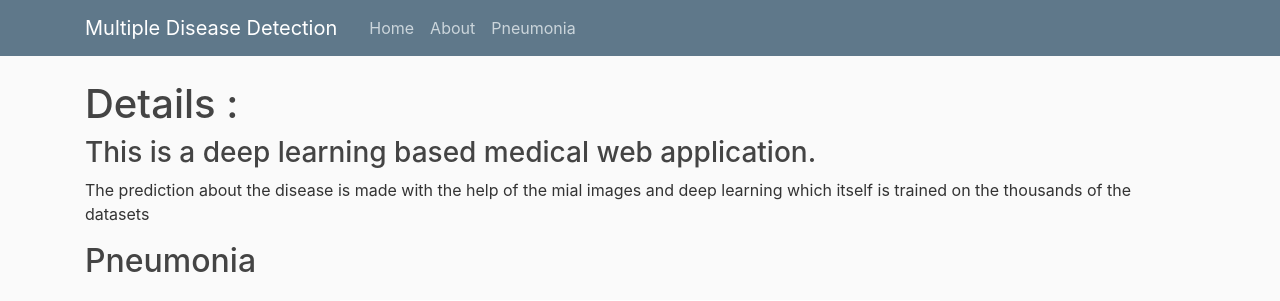
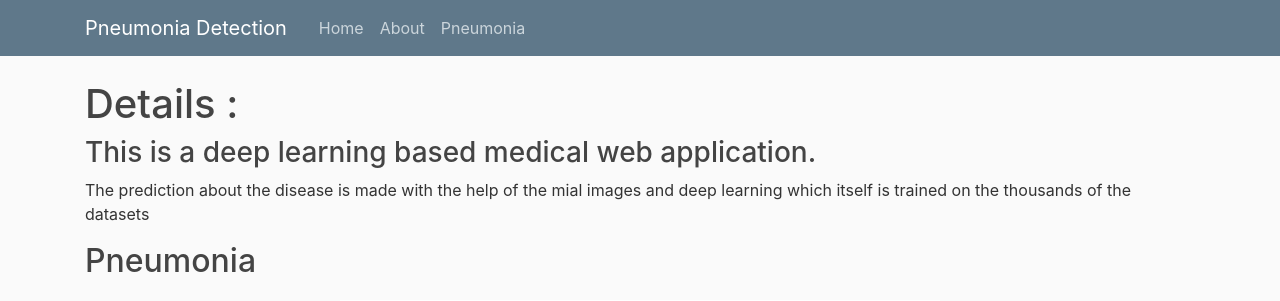
Before and after one commit to GSaiDheeraj/End-to-End-Pneumonia-Detection, a Flask app: page /about in a window 1280 px wide. Shown: the top 301 px of the page. Run offline with Flask 2, Linux system fonts and the light colour scheme; some libraries are stand-ins or nearby versions.

Commit message:
Update about.html

```diff
--- a/template/about.html
+++ b/template/about.html
@@ -51,7 +51,7 @@
 	<header class="site-header">
   <nav class="navbar navbar-expand-md navbar-dark bg-steel fixed-top">
     <div class="container">
-      <a class="navbar-brand mr-4" href="/">Multiple Disease Detection</a>
+      <a class="navbar-brand mr-4" href="/">Pneumonia Detection</a>
       <button class="navbar-toggler" type="button" data-toggle="collapse" data-target="#navbarToggle" aria-controls="navbarToggle" aria-expanded="false" aria-label="Toggle navigation">
         <span class="navbar-toggler-icon"></span>
       </button>
```
